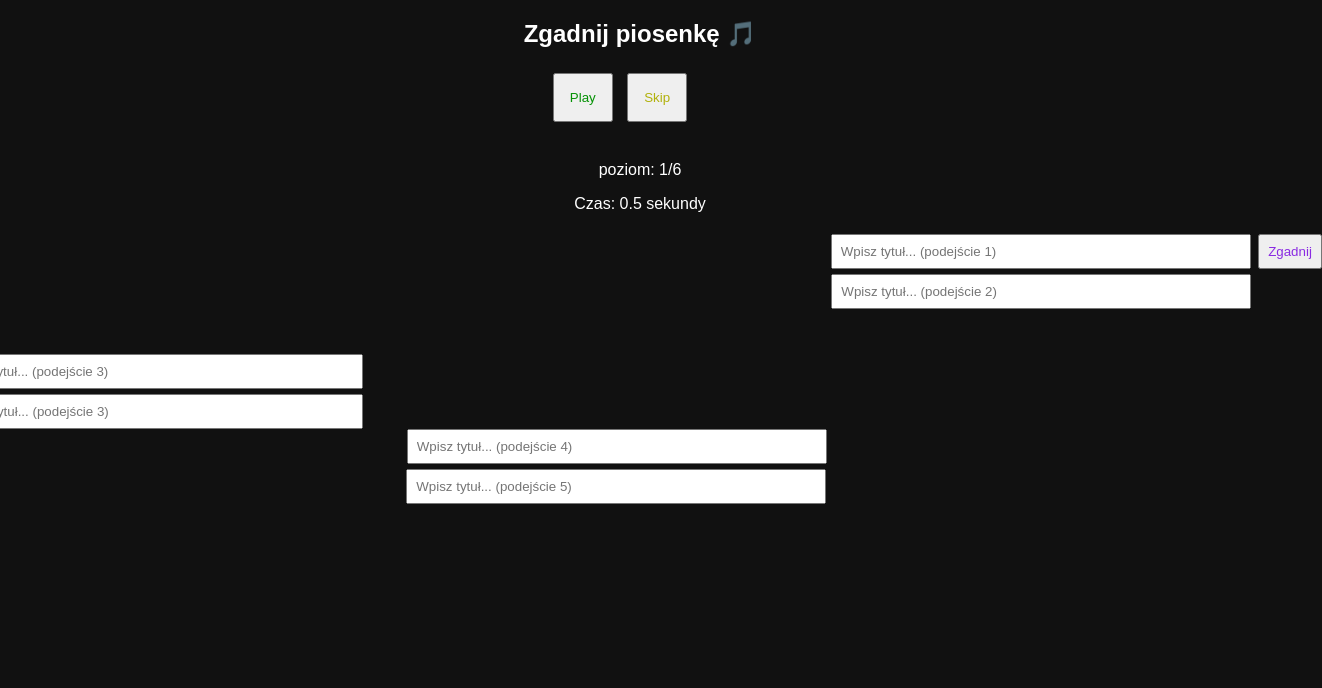
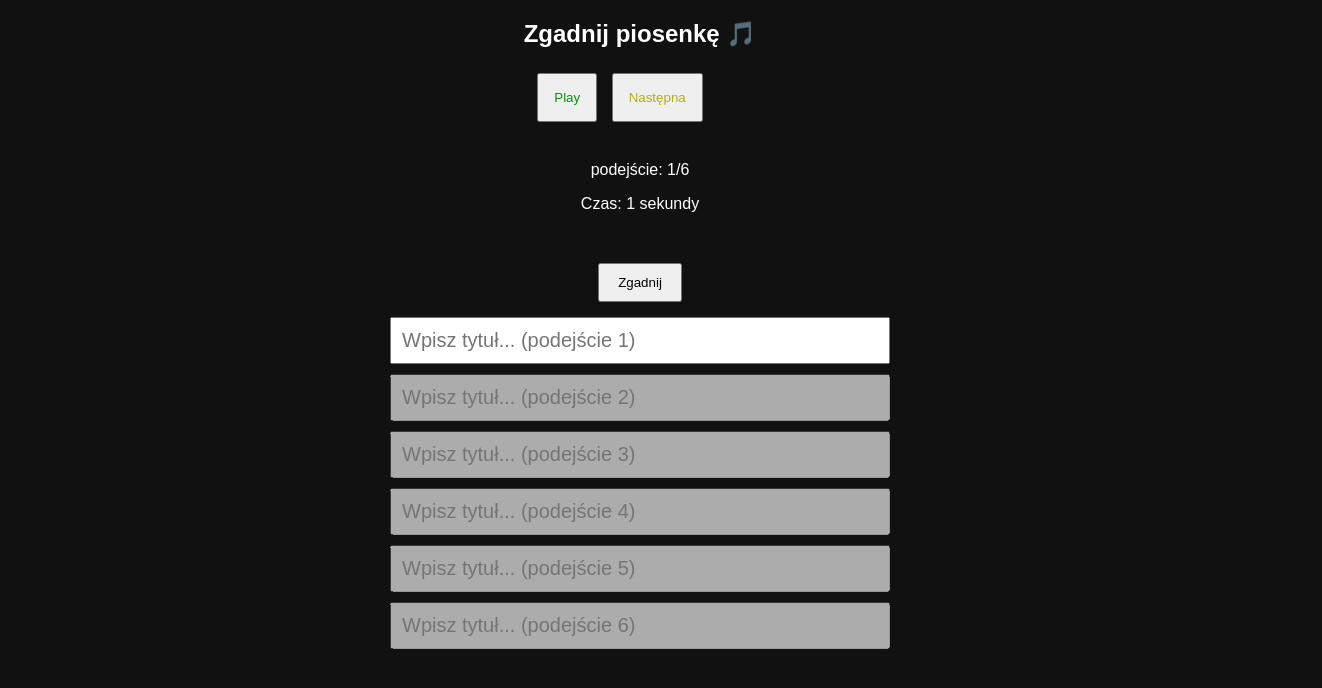
Before and after one commit to Badexx/CoToZaMuza, a plain HTML site: page index.html in a window 1280 px wide. Shown: the whole page, 1322 px wide, since content can reach past the window. Drawn offline with Linux system fonts and the light colour scheme.

Commit message:
working game 5 songs

```diff
--- a/index.html
+++ b/index.html
@@ -11,25 +11,28 @@
 <h2>Zgadnij piosenkę 🎵</h2>
 
 <button id="playButton" onclick="playSong()">Play</button>
-<button id="skipButton" onclick="skip()">Skip</button>
+<button id="skipButton" onclick="next()">Następna</button>
 
 <br><br>
 
 <p id="level"></p>
 <p id="time"></p>
 
-<input id="input" placeholder="Wpisz tytuł... (podejście 1)">
 
-<button id="checkButton" onclick="check()">Zgadnij</button>
-<input id="input2" placeholder="Wpisz tytuł... (podejście 2)">
-<input id="input3" placeholder="Wpisz tytuł... (podejście 3)">
-<input id="input4" placeholder="Wpisz tytuł... (podejście 3)">
-<input id="input5" placeholder="Wpisz tytuł... (podejście 4)">
-<input id="input6" placeholder="Wpisz tytuł... (podejście 5)">
+<div class="inputs">
+    <button id="checkButton" onclick="check()">Zgadnij</button>
+    <input class="guess" placeholder="Wpisz tytuł... (podejście 1)">
+    <input class="guess" placeholder="Wpisz tytuł... (podejście 2)">
+    <input class="guess" placeholder="Wpisz tytuł... (podejście 3)">
+    <input class="guess" placeholder="Wpisz tytuł... (podejście 4)">
+    <input class="guess" placeholder="Wpisz tytuł... (podejście 5)">
+    <input class="guess" placeholder="Wpisz tytuł... (podejście 6)">
+</div>
 
 
 
 <p id="result"></p>
+<button id="playFullButton" class="hidden" onclick="playStopFullSong()">Odtwórz całą piosenkę</button>
 
 <div id="player"></div>
 <audio id="audio"></audio>
--- a/script.js
+++ b/script.js
@@ -2,19 +2,28 @@ let audio = document.getElementById("audio");
 let currentSong;
 
 
-let attempts = [0.5, 1, 2, 4, 8, 16];
+let attempts = [1, 2, 3, 5, 8, 16];
 let attemptIndex = 0;
 let gameOver = false;
+
+let inputs = document.querySelectorAll(".guess");
+let currentInputIndex = 0;
 
 
 // INIT
 function initGame() {
-    currentSong = songs[0];
+    currentSong = songs[Math.floor(Math.random() * songs.length)];
     audio.src = currentSong.src;
     audio.load();
 
+    inputs.forEach((input, index) => {
+        if (index !== 0) {
+            input.disabled = true;
+        }
+    });
+
     document.getElementById("level").innerText =
-        "poziom: " + (attemptIndex + 1) + "/6";
+        "podejście: " + (attemptIndex + 1) + "/6";
 
     document.getElementById("time").innerText =
         "Czas: " + attempts[attemptIndex] + " sekundy";
@@ -40,41 +49,95 @@ function playSong() {
 
 }
 
+function next() {
+    if (gameOver) resetGame();
+
+    let currentIndex = songs.indexOf(currentSong);
+    let nextIndex = Math.floor(Math.random() * songs.length);
+    while (nextIndex === currentIndex) {
+        nextIndex = Math.floor(Math.random() * songs.length);
+    }
+    currentSong = songs[nextIndex];
+    audio.src = currentSong.src;
+    audio.load();
+    resetGame();
+}
+
+let isActive = false;
+const playFullButton = document.getElementById("playFullButton");
+
+function playStopFullSong() {
+    isActive = !isActive;
+    if (isActive) {
+        playFullButton.innerText = "Zatrzymaj";
+        playFullSong();
+        console.log("Odtwarzanie pełnej piosenki");
+    } else {
+        playFullButton.innerText = "Odtwórz całą piosenkę";
+        audio.pause();
+        console.log("Zatrzymano odtwarzanie pełnej piosenki");
+    }
+}
+
+function playFullSong() {
+    audio.currentTime = 0;
+    audio.play().catch((err) => {
+        console.warn("Audio play blocked:", err);
+        document.getElementById("result").innerText =
+            "Odtwarzanie zablokowane przez przeglądarkę.";
+    });
+
+}
+
+
+
 
 // ZGADNIJ
 function check() {
     if (gameOver) return;
 
 
-    let input = document.getElementById("input").value.toLowerCase();
-    let correct = currentSong.title.toLowerCase();
+    let input = inputs[currentInputIndex];
+    let value = input.value.toLowerCase().trim();
+    let correct = currentSong.title.toLowerCase().trim();
 
-    if (input === correct) {
+    if (value === correct) {
+        input.style.color = "green";
+        input.value = "✔️ ZGADŁEŚ";
         win();
-    } else {
+        return;
+    }
+    else
+    {
+        input.style.color = "red";
+        input.value = "❌ NIE ZGADŁEŚ";
+        input.disabled = true;
+        currentInputIndex++;
         attemptIndex++;
-        if (attemptIndex >= attempts.length) {
+        if (attemptIndex >= attempts.length && currentInputIndex >= inputs.length) {
             lose();
+            return;
+        } else {
+            document.getElementById("result").innerText = "Źle ❌";
+            document.getElementById("level").innerText =
+                "podejście: " + (attemptIndex + 1) + "/6";
+            document.getElementById("time").innerText =
+                "Czas: " + attempts[attemptIndex] + " sekundy";
+
+            let nextInput = inputs[currentInputIndex];
+            nextInput.disabled = false;
+            nextInput.focus();
         }
-        else{
-        document.getElementById("result").innerText = "Źle ❌";
-        document.getElementById("level").innerText =
-        "poziom: " + (attemptIndex + 1) + "/6";
-        document.getElementById("time").innerText =
-        "Czas: " + attempts[attemptIndex] + " sekundy";
-        }
+    }
+}
 
-    }
-
-    document.getElementById("input").value = "";
-
-}
 
 // WIN
 function win() {
     gameOver = true;
     document.getElementById("result").innerText =
         "🎉 Wygrana! To było: " + currentSong.title + " - " + currentSong.artist;
+    document.getElementById("playFullButton").classList.remove("hidden");
 }
 
 // LOSE
@@ -82,4 +145,26 @@ function lose() {
     gameOver = true;
     document.getElementById("result").innerText =
         "❌ Przegrana! To było: " + currentSong.title + " - " + currentSong.artist;
+    document.getElementById("playFullButton").classList.remove("hidden");
 }
+
+function resetGame() {
+    gameOver = false;
+    inputs.forEach((input, index) => {
+        input.value = "";
+        input.placeholder = "Wpisz tytuł... (podejście " + (index + 1) + ")";
+        input.style.color = "black";
+        input.disabled = index !== 0;
+    });
+    currentInputIndex = 0;
+    attemptIndex = 0;
+    gameOver = false;
+    document.getElementById("level").innerText =
+        "podejście: " + (attemptIndex + 1) + "/6";
+
+    document.getElementById("time").innerText =
+        "Czas: " + attempts[attemptIndex] + " sekundy";
+
+    document.getElementById("result").innerText = "";
+    document.getElementById("playFullButton").classList.add("hidden");
+}
--- a/songs.js
+++ b/songs.js
@@ -1,3 +1,7 @@
 const songs = [
-    {src: "songs/EKSKLUZYWNY_GŁÓD.mp3", title: "EKSLUZYWNY GŁÓD", artist: "Young igi"}
+    {src: "songs/EKSKLUZYWNY_GŁÓD.mp3", title: "EKSKLUZYWNY GŁÓD", artist: "Young igi"},
+    {src: "songs/Słup.mp3", title: "Słup", artist: "Białas"},
+    {src: "songs/Polsilver.mp3", title: "Polsilver", artist: "PRO8L3M"},
+    {src: "songs/Symetryczno-liryczna.mp3", title: "Symetryczno-liryczna", artist: "Enej"},
+    {src: "songs/chłopaki jak my.mp3", title: "chłopaki jak my", artist: "Kuban,Favst,Kizo"},
 ];
--- a/style.css
+++ b/style.css
@@ -5,54 +5,42 @@ body {
     color: white;
 }
 
-#input {
-    transform: translate(652px, 0px);
-    padding: 8px;
-    width: 400px;
-}
-#input2 {
-    transform: translate(150px, 40px);
-    padding: 8px;
-    width: 400px;
-}
-#input3 {
-    transform: translate(-275px, 80px);
-    padding: 8px;
-    width: 400px;
-}
-#input4 {
-    transform: translate(-699px, 120px);
-    padding: 8px;
-    width: 400px;
-}
-#input5 {
-    transform: translate(189px, 120px);
-    padding: 8px;
-    width: 400px;
-}
-#input6 {
-    transform: translate(-236px, 160px);
-    padding: 8px;
-    width: 400px;
+.inputs {
+    display: flex;
+    flex-direction: column; /* jedno pod drugim */
+    gap: 10px;              /* odstęp między nimi */
+    width: 300px;
+    margin: 50px auto;      /* wyśrodkowanie na stronie */
+    align-items: center;
 }
 
+.guess {
+    display: block;
+    width: 500px;
+
+    padding: 10px;
+    font-size: 20px;
+    box-sizing: border-box;
+}
+
+.hidden {
+    display: none;
+}
 
 #playButton {
     transform: translate(-20px, 0px);
     padding: 15px;
     margin: 5px;
-    color: rgb(5, 146, 5)
+    color: rgb(5, 146, 5);
 }
 #skipButton {
     transform: translate(-20px, 0px);
     padding: 15px;
     margin: 5px;
-    color: rgb(177, 177, 11)
+    color: rgb(177, 177, 11);
 }
 #checkButton {
-    transform: translate(650px, 0px);
-    padding: 8px;
-    margin: 5px;
-    color: blueviolet
-
+    padding: 10px 18px;
+    margin: 0 auto 5px auto;
+    display: block;
 }
```
Also changed, not shown: 4 other files.
